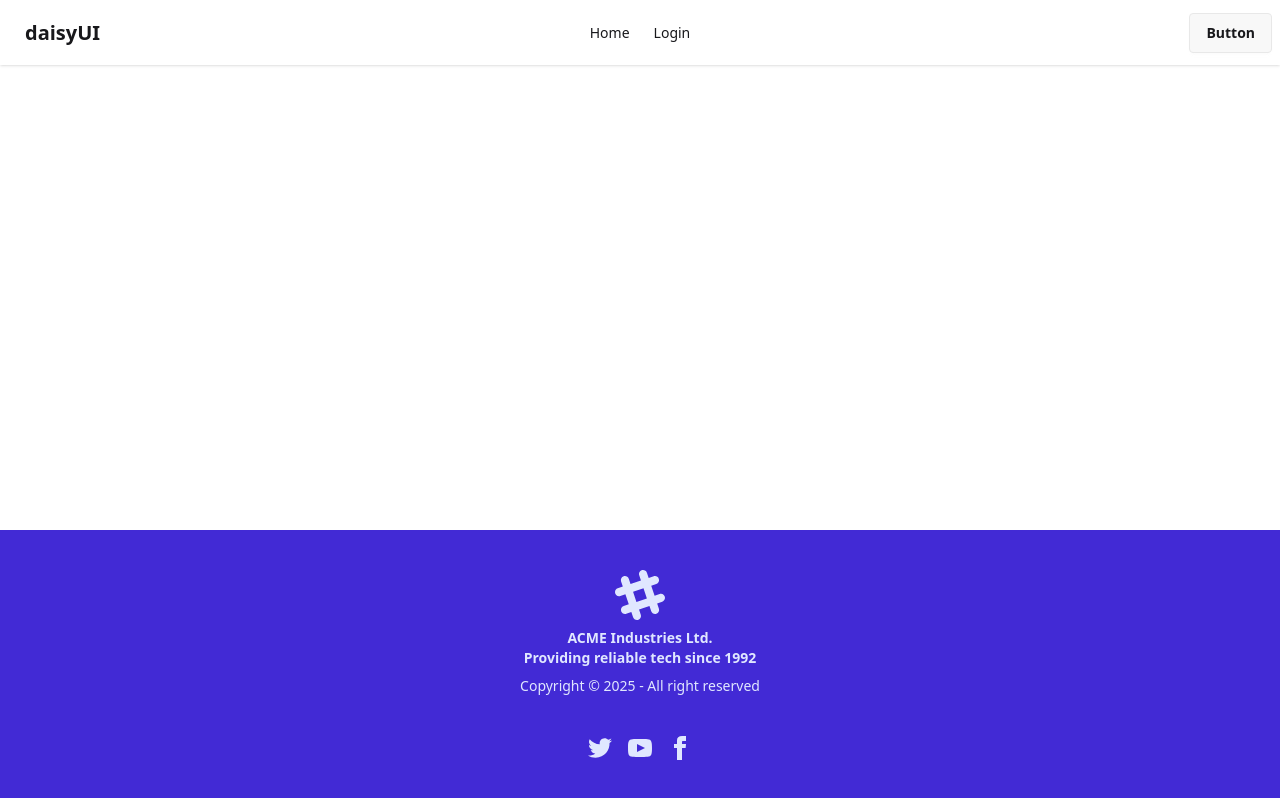
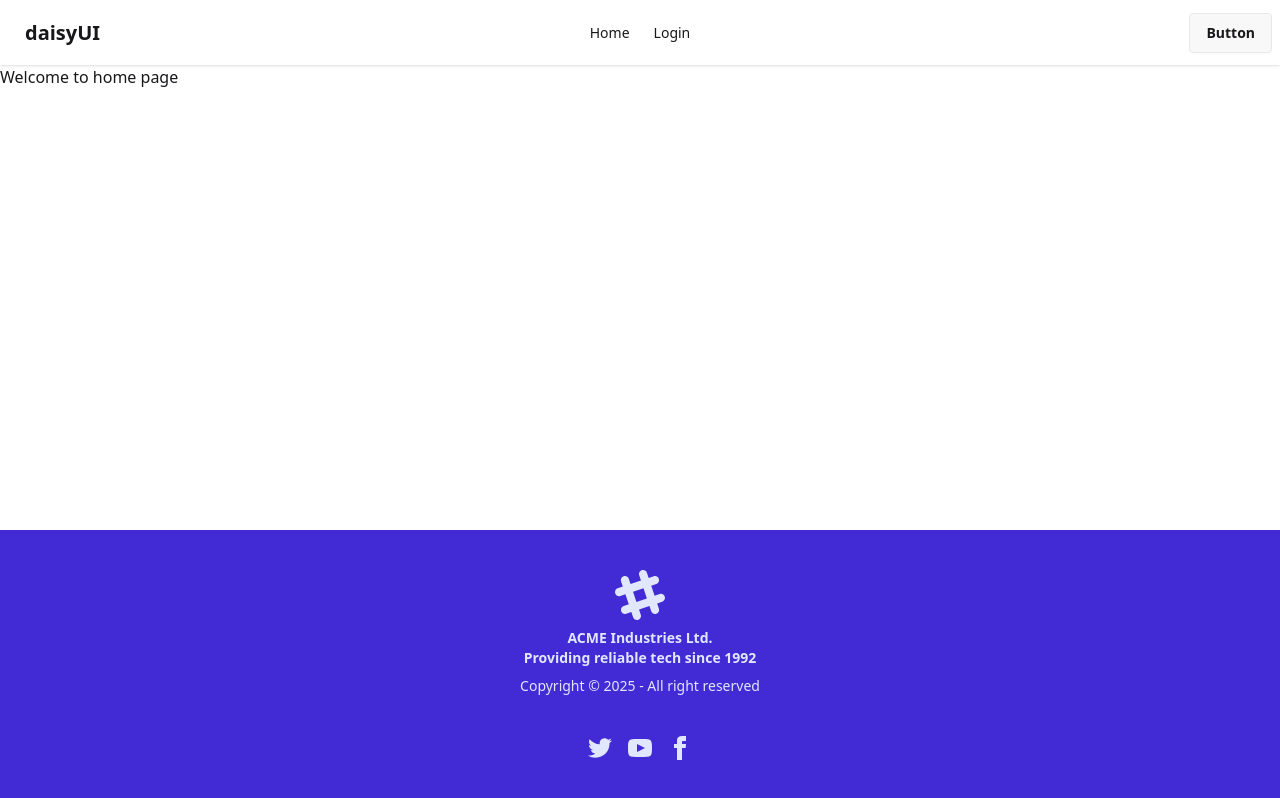
Before and after one commit to rajalishikh/my-simple-app-login, a React (Vite) app: page / in a window 1280 px wide. Built offline with nearby package versions, Linux system fonts and the light colour scheme.

Commit message:
My home page and login page is different

```diff
--- a/src/Component/Home/Home.jsx
+++ b/src/Component/Home/Home.jsx
@@ -1,23 +1,8 @@
-import { Outlet } from "react-router";
-import Footer from "../Footer/Footer";
-import Navbar from "../Navbar/Navbar";
 
 const Home = () => {
     return (
-        <div className="min-h-svh relative">
-
-           <div className="mt-0">
-                <Navbar></Navbar>
-
-            </div>
-            <Outlet></Outlet>
-
-            <div className="bottom-0 absolute w-full">
-                <Footer></Footer>
-
-            </div>
-
-
+        <div>
+            <h2>Welcome to home page</h2>
 
         </div>
     );
--- /dev/null
+++ b/src/Component/Root/Root.jsx
@@ -0,0 +1,27 @@
+import { Outlet } from "react-router";
+import Footer from "../Footer/Footer";
+import Navbar from "../Navbar/Navbar";
+
+const Root = () => {
+    return (
+        <div className="min-h-svh relative">
+
+           <div className="mt-0">
+                <Navbar></Navbar>
+
+            </div>
+
+            <Outlet></Outlet>
+
+            <div className="bottom-0 absolute w-full">
+                <Footer></Footer>
+
+            </div>
+
+
+
+        </div>
+    );
+};
+
+export default Root;
```
Also changed, not shown: src/Main_Childen/Router.jsx (+6 -2 lines).
